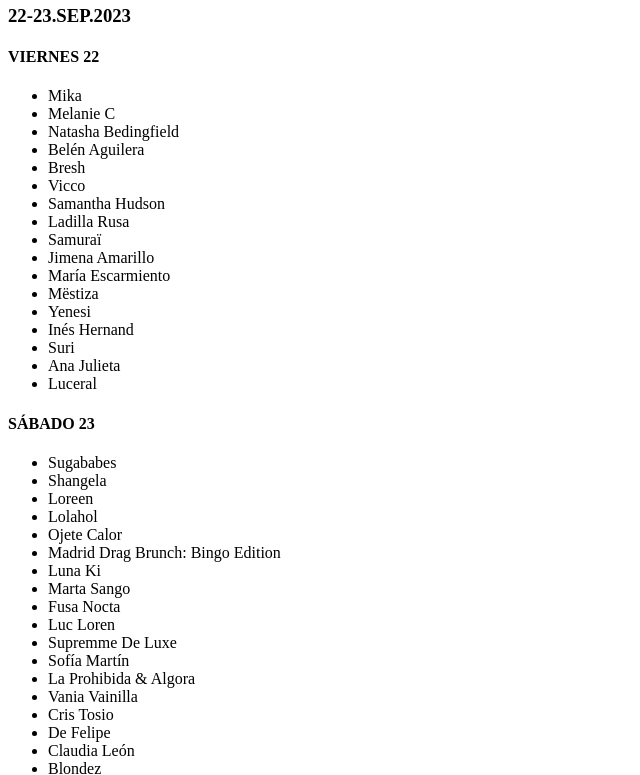
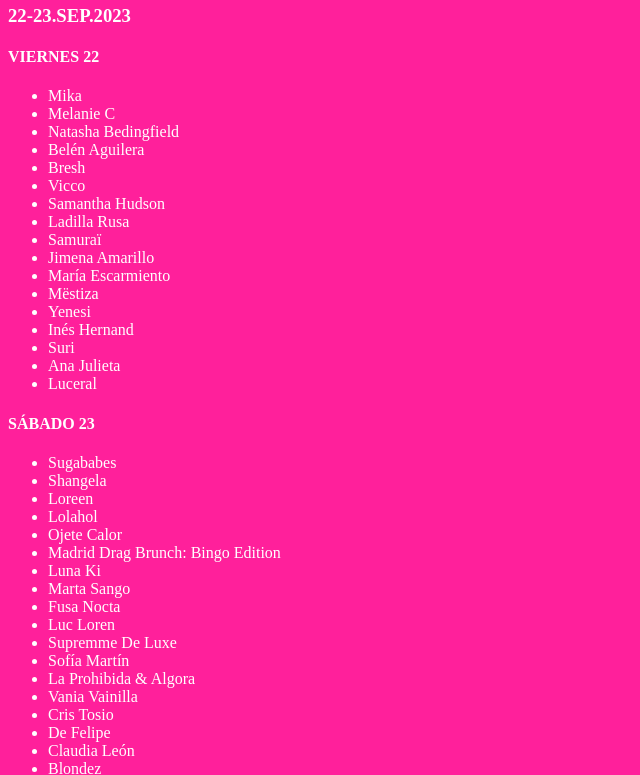
Before and after one commit to tomtormul-cloud/p2, a plain HTML site: page index.html in a window 1280 px wide. Shown: the part 122-897 px from the top of the page, without its empty margins (0-640 px from the left). Drawn offline with Linux system fonts and the light colour scheme.

Commit message:
index.html

```diff
--- a/index.html
+++ b/index.html
@@ -1,6 +1,9 @@
 <!DOCTYPE html>
 <html lang="en">
 <head>
+    <style>
+    body {background-color: rgb(255, 32, 155); color: white;}
+  </style>
     <meta charset="UTF-8">
     <meta name="viewport" content="width=device-width, initial-scale=1.0">
     <title>Document</title>
@@ -64,4 +67,5 @@
     <p>Últimos abonos al precio actual <a href="http://bravamadrid.com"><style>body{col</style>bravamadrid.com</a></p>
     </footer>
 </body>
+
 </html>
```
